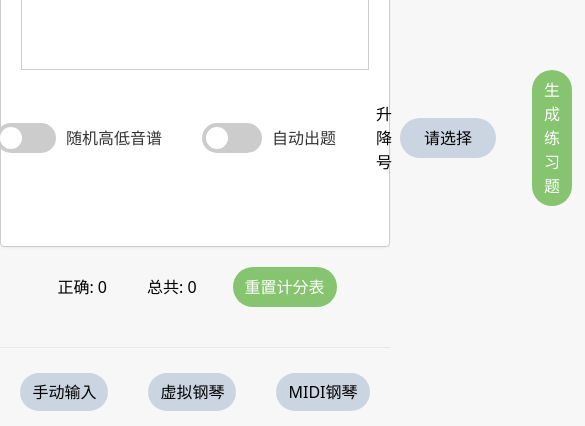
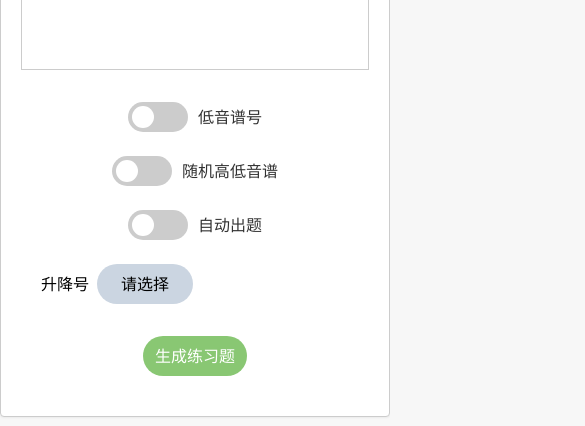
Before and after one commit to Alexanderia-Mike/Alexanderia-Mike.github.io, a React app in the folder wuxianpu/: page / in a window 390 px wide. Shown: the part 412-838 px from the top of the page, 585 px wide, since content can reach past the window. Built offline with nearby package versions, Linux system fonts and the light colour scheme.

Commit message:
ui optimization

```diff
--- a/wuxianpu/src/common/button/button.tsx
+++ b/wuxianpu/src/common/button/button.tsx
@@ -27,7 +27,7 @@
             onClick={onClick}
         >
             {children}
-            <span className="text-md text-white z-10 relative">{label}</span>
+            <span className="text-md text-white z-10 relative whitespace-nowrap">{label}</span>
         </button>
     )
 }
--- a/wuxianpu/src/common/dropdownmenu/dropdownmenu.tsx
+++ b/wuxianpu/src/common/dropdownmenu/dropdownmenu.tsx
@@ -86,7 +86,7 @@
             ref={menuBody}
             className="mx-5 my-3 flex justify-center items-center"
         >
-            {label && <div className="mr-2">{label}</div>}
+            {label && <div className="mr-2 whitespace-nowrap">{label}</div>}
             <div
                 className={clsx(
                     'relative flex flex-grow flex-shrink-0',
--- a/wuxianpu/src/components/staff/control.tsx
+++ b/wuxianpu/src/components/staff/control.tsx
@@ -38,7 +38,6 @@
     const clefToggleOnChange = () => {
         if (!randomClef) updateClef(clef == Clef.BASS ? Clef.TREBLE : Clef.BASS)
     }
-
     const randomClefToggleOnChange = () => setRandomClef(!randomClef)
     const autoGenerateToggleOnChange = () => setAutoGenerate(!autoGenerate)
 
@@ -64,12 +63,11 @@
     }, [newNoteTrigger])
 
     return (
-        <div className={clsx('flex flex-row', 'md:flex-col')}>
+        <div className={clsx('flex flex-col')}>
             <div
                 className={clsx(
-                    'flex my-5 justify-center',
-                    'flex-row items-center',
-                    'md:flex-col md:items-start'
+                    'flex my-5 flex-row items-center flex-wrap',
+                    'md:flex-col md:items-start md:justify-center'
                 )}
             >
                 <Toggle
@@ -88,8 +86,10 @@
                 />
                 <DropdownMenu
                     elements={[
-                        {label: "aha", value: 1},
-                        {label: "ihi", value: 2},
+                        {label: "无升降音", value: 1},
+                        {label: "仅升音", value: 2},
+                        {label: "仅降音", value: 3},
+                        {label: "随机升降音", value: 4},
                     ]}
                     onSelect={value => console.log(value)}
                     label='升降号'
```
Also changed, not shown: 1 other file (tests, documents, lock files or other folders).
